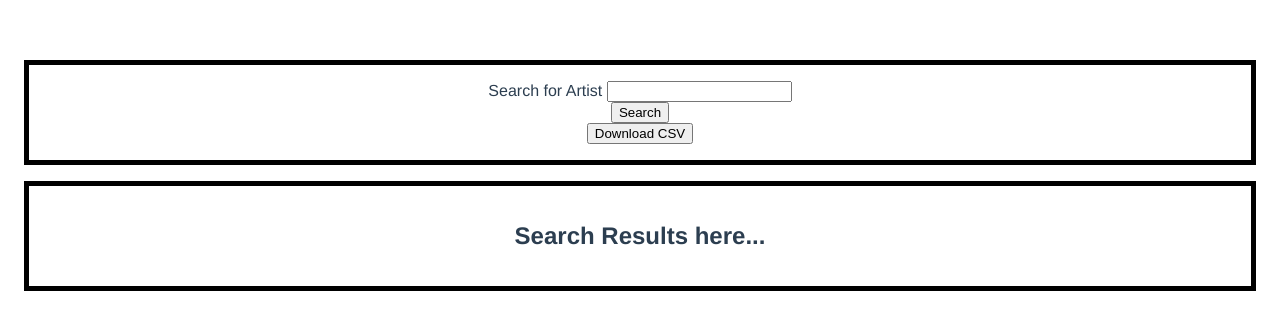
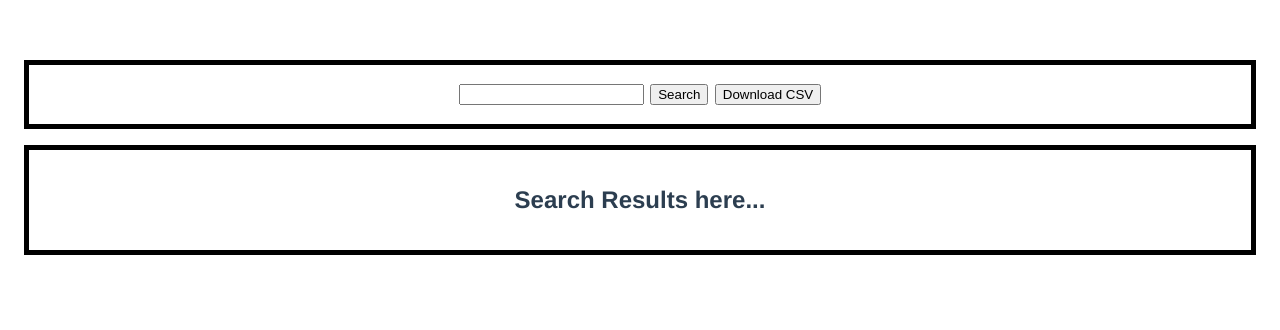
Before and after one commit to MrFootwork/node-express-last_fm_api, a Vue app in the folder client/: page / in a window 1280 px wide. Shown: the top 330 px of the page. Built offline with nearby package versions, Linux system fonts and the light colour scheme.

Commit message:
🚧 rearranged vue components, trying to serve

```diff
--- a/client/src/App.vue
+++ b/client/src/App.vue
@@ -1,9 +1,7 @@
 <template>
   <!-- <img alt="Vue logo" src="./assets/logo.png"> -->
   <LayoutContainer>
-    <SearchInput label="Search for Artist" />
-    <SearchButton />
-    <DownloadButton />
+    <SearchArtistForm />
   </LayoutContainer>
 
   <LayoutContainer>
@@ -14,9 +12,7 @@
 
 <script setup>
 import LayoutContainer from './components/LayoutContainer.vue';
-import SearchInput from './components/SearchInput.vue';
-import SearchButton from './components/SearchButton.vue';
-import DownloadButton from './components/DownloadButton.vue';
+import SearchArtistForm from './components/SearchArtistForm.vue';
 import SearchResult from './components/SearchResult.vue';
 
 </script>
--- a/client/src/components/DownloadButton.vue
+++ /dev/null
@@ -1,13 +0,0 @@
-<template>
-  <div>
-    <button>Download CSV</button>
-  </div>
-</template>
-
-<script setup>
-
-</script>
-
-<style scoped lang="scss">
-
-</style>
--- /dev/null
+++ b/client/src/components/SearchArtistForm.vue
@@ -0,0 +1,39 @@
+<template>
+  <form @submit.prevent="searchArtist">
+
+    <label for="artist-search">
+      <input id="artist-search" type="text" v-model="artist">
+    </label>
+
+    <button>Search</button>
+
+    <button>Download CSV</button>
+
+  </form>
+</template>
+
+<script setup>
+import { ref } from 'vue';
+
+const artist = ref('');
+const artists = ref([]);
+
+// const props = defineProps({
+//   label: String,
+// });
+
+async function searchArtist(searchText) {
+  const data = await fetch(`/api/search?artist=${searchText.value}`);
+  const json = await data.json();
+  console.log(json);
+  artists.value = json;
+  console.log(artists.value);
+}
+</script>
+
+<style scoped lang="scss">
+label,
+button {
+  margin: 0.2rem
+}
+</style>
--- a/client/src/components/SearchButton.vue
+++ /dev/null
@@ -1,13 +0,0 @@
-<template>
-  <div>
-    <button>Search</button>
-  </div>
-</template>
-
-<script setup>
-
-</script>
-
-<style scoped lang="scss">
-
-</style>
--- a/client/src/components/SearchInput.vue
+++ /dev/null
@@ -1,18 +0,0 @@
-<template>
-  <div class="input-search-artist">
-    <label for="artist-search">
-      {{ props.label }}
-      <input id="artist-search" type="text">
-    </label>
-  </div>
-</template>
-
-<script setup>
-const props = defineProps({
-  label: String,
-});
-</script>
-
-<style scoped lang="scss">
-
-</style>
--- /dev/null
+++ b/client/vue.config.js
@@ -0,0 +1,12 @@
+const { defineConfig } = require("@vue/cli-service");
+
+module.exports = defineConfig({
+  devServer: {
+    proxy: {
+      "^/api": {
+        target: "http://localhost:4000",
+        changeOrigin: true,
+      },
+    },
+  },
+});
```
